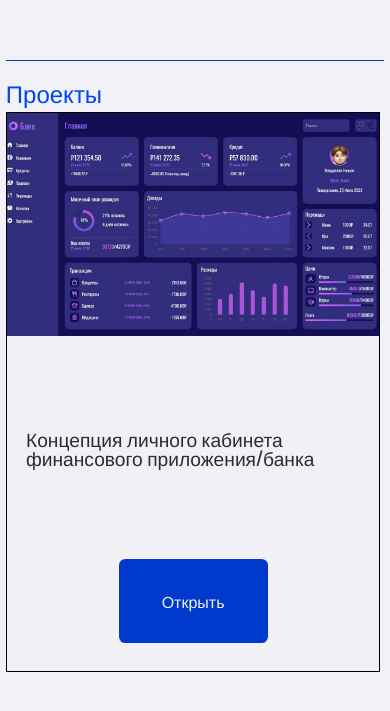
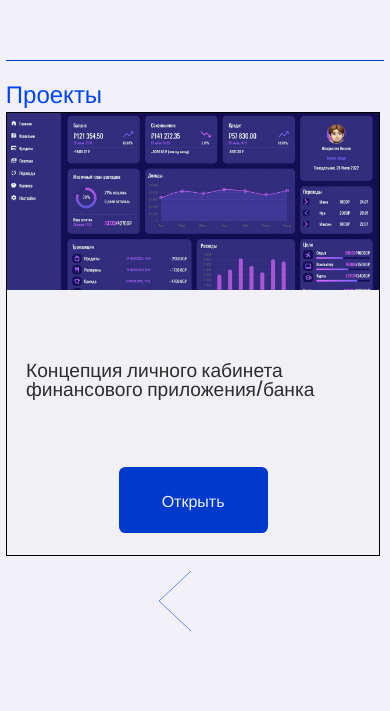
Before and after one commit to nilVFS/personal, a plain HTML site: page index.html in a window 390 px wide. Shown: the part 1600-2311 px from the top of the page. Drawn offline with nearby package versions, Linux system fonts and the light colour scheme.

Commit message:
hide horizontal scrollbar

```diff
--- a/src/styles/styles.css
+++ b/src/styles/styles.css
@@ -550,14 +550,14 @@
 
 .projects-wrapper {
     width: 100%;
-    height: 85%;
+    height: 55%;
     display: flex;
     justify-content: space-between;
 }
 
 .project {
     width: 24%;
-    height: 55%;
+    height: 100%;
     display: flex;
     flex-direction: column;
     align-items: center;
@@ -597,6 +597,12 @@
     color: var(--main-white);
     border-radius: .4em;
 }
+
+.arrows {
+    display: none;
+}
+
+/* OVERLAY  */
 
 .overlay {
     display: none;
@@ -778,16 +784,24 @@
 
     /* PROJECTS MOBILE */
 
+    #projects {
+        position: relative;
+    }
+
     .projects-wrapper {
         display: flex;
         overflow: auto;
         gap: 1em;
     }
 
+    .projects-wrapper::-webkit-scrollbar {
+        display: none;
+      }
+
     .project {
         flex-shrink: 0;
         width: 99%;
-        height: 80%;
+        height: 98%;
     }
 
     .project-img {
@@ -795,17 +809,14 @@
            object-fit: cover;
     }
 
-    .certificate-image {
-        width: 100%;
-    }
-
     .arrows {
+        display: block;
         width: 60px;
         height: 72px;
         position: absolute;
         left: 50%;
         margin-left: -30px;
-        bottom: 20px;
+        transform: rotate(90deg);
     }
 
     .arrows path {
@@ -836,4 +847,9 @@
         animation-delay:0s;
         -webkit-animation-delay:0s;
     }
+
+    .certificate-image {
+        width: 100%;
     }
+
+}
```
Lines whose indentation alone changed are shown as unchanged.
